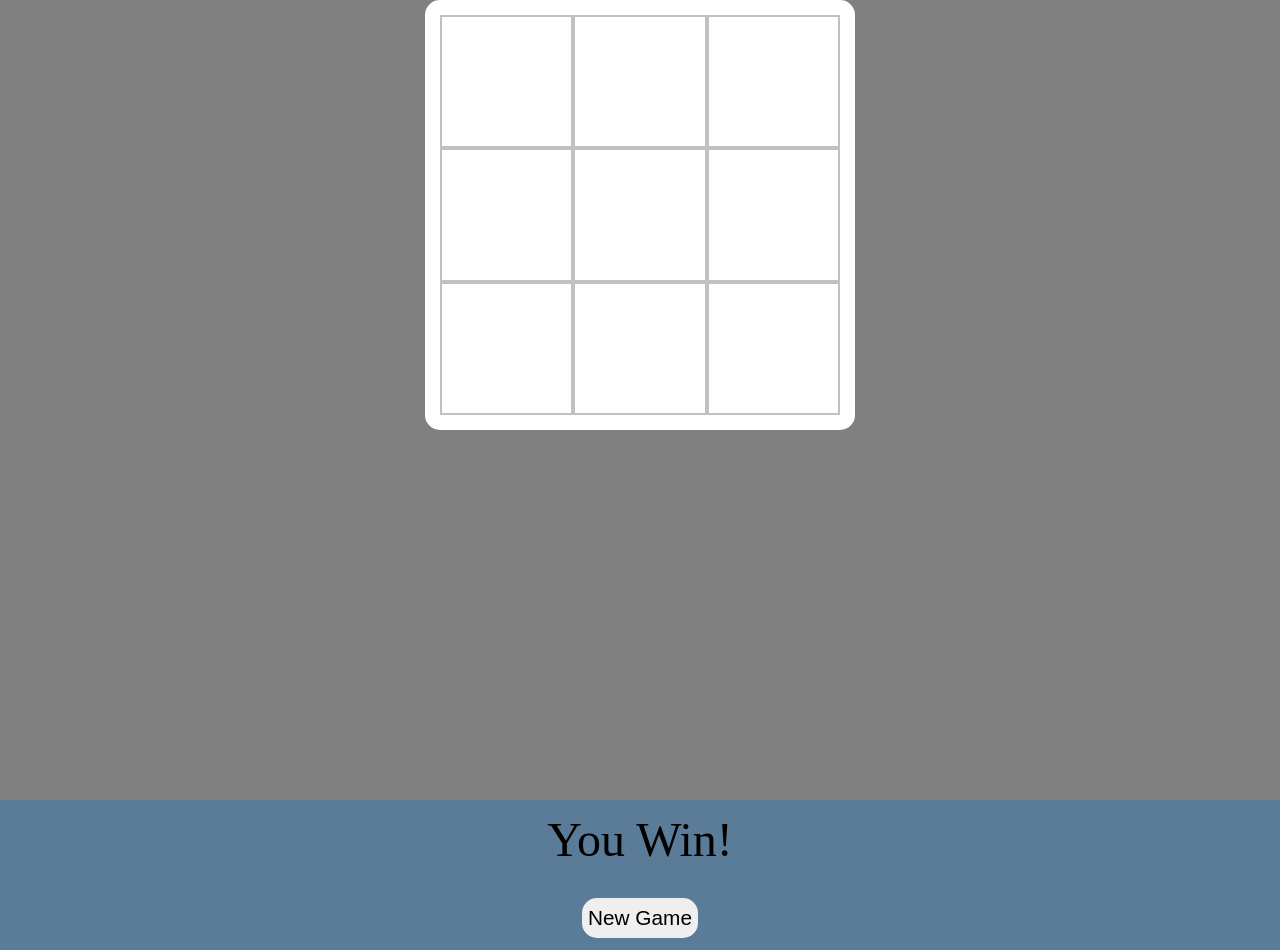
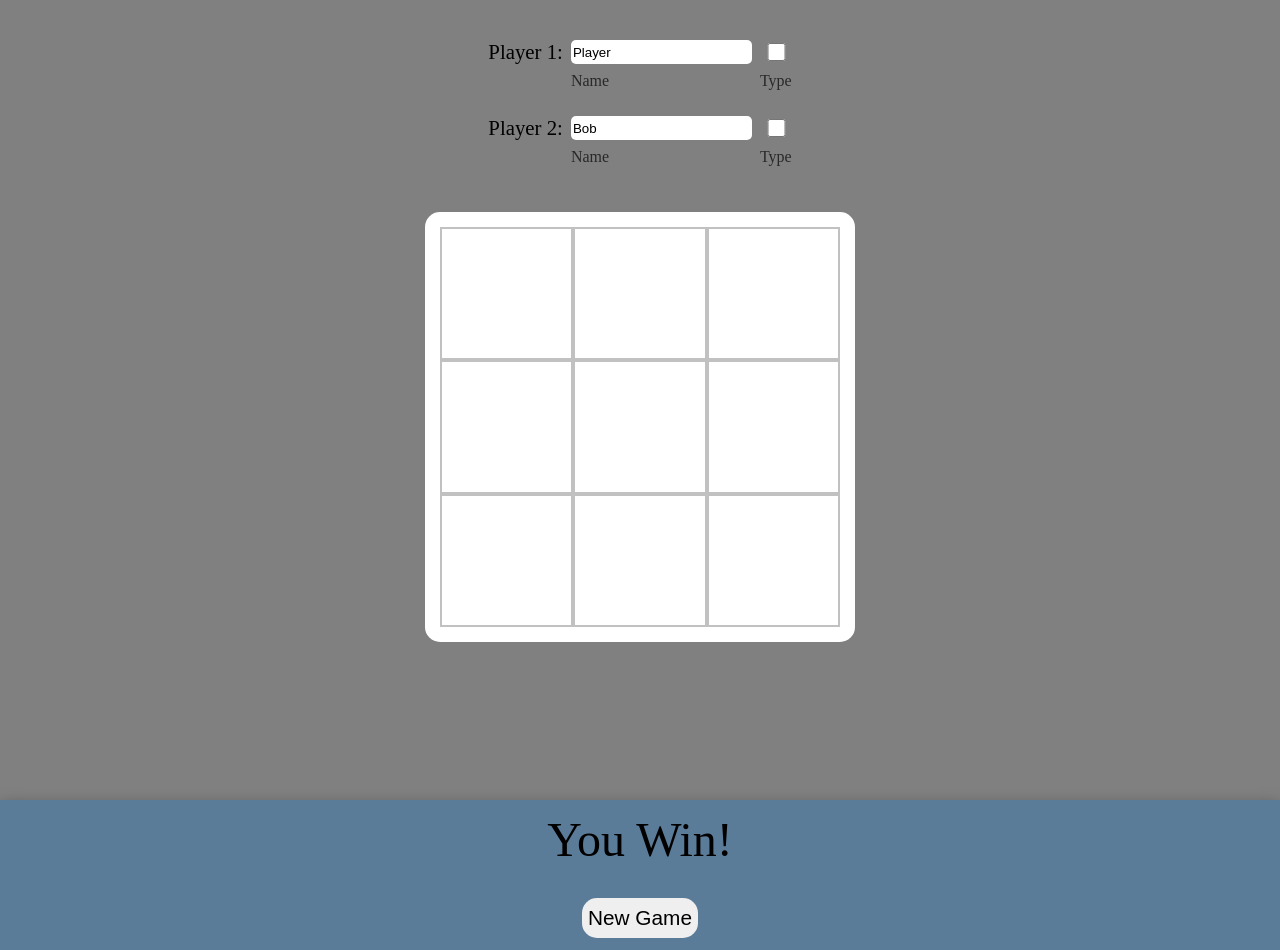
Before and after one commit to ryanertel1/Odin-TicTacToe, a website: page index.html in a window 1280 px wide. Drawn offline with Linux system fonts and the light colour scheme.

Commit message:
Add form to input player information

```diff
--- a/index.html
+++ b/index.html
@@ -9,7 +9,22 @@
     <title>Document</title>
 </head>
 <body>
-    <form class='player-selection'></form>
+    <form class='player-selection'>
+        <div class='player1-container'>
+            <text>Player 1: </text>
+            <input type='text' name='player1-name' class='player-name player1-name'>
+            <input type='checkbox' name='player1-type' class='player-type player1-type'>
+            <label for='player1-name' class='player-name'>Name</label>
+            <label for='player1-type' class='player-type'>Type</label>
+        </div>
+        <div class='player2-container'>
+            <text>Player 2: </text>
+            <input type='text' name='player2-name' class='player-name player2-name'>
+            <input type='checkbox' name='player2-type' class='player-type' player2-type>
+            <label for='player2-name' class='player-name'>Name</label>
+            <label for='player2-type' class='player-type'>Type</label>
+        </div>
+    </form>
 	<div class='game-container'></div>
     <div class='gameOver-modal' data-shown='false'>
         <text class='gameOver-text'>You Win!</text>
--- a/script.js
+++ b/script.js
@@ -1,6 +1,22 @@
 const gameOverModal = document.querySelector('.gameOver-modal');
+const gameOverText = document.querySelector('.gameOver-text');
 const newGameButton = document.querySelector('.newGame-button');
 let playerTurn = true;
+
+const player1Name = document.querySelector('.player1-name');
+const player1Type = document.querySelector('.player1-type');
+const player2Name = document.querySelector('.player2-name');
+const player2Type = document.querySelector('.player2-type');
+player1Name.value = 'Player';
+player2Name.value = 'Bob';
+
+const playerGenerator = (() => {
+    function playerFactory(type, name, marker) {
+        return{type, name, marker};
+    }
+    player1 = playerFactory('human', player1Name.value, 'X');
+    player2 = playerFactory('computer', player2Name.value, 'O');
+})();
 
 const gameBoard = (() => {
     const gameContainer = document.querySelector('.game-container');
@@ -9,12 +25,6 @@ const gameBoard = (() => {
     function cellFactory(row, column, status) {
         return{row, column, status};
     }
-    function playerFactory(type, name, marker) {
-        return{type, name, marker};
-    }
-
-    player1 = playerFactory('human', 'Ryan', 'X');
-    player2 = playerFactory('computer', 'AI:Bob', 'O');
 
     function generate() {
         while(gameContainer.lastChild) {
@@ -48,10 +58,10 @@ const game = (() => {
         }
         if(checkStatus(event.target) === 'empty' && gameOverModal.dataset.shown === 'false') {
             if (playerTurn) {
-                updateStatus(event.target, 'player1');
+                updateStatus(event.target, player1.name);
                 event.target.innerHTML = player1.marker;
             } else {
-                updateStatus(event.target, 'player2');
+                updateStatus(event.target, player2.name);
                 event.target.innerHTML = player2.marker;
             }
             playerTurn = !playerTurn;
@@ -85,14 +95,14 @@ function checkWin() {
     const board = gameBoard.boardArray;
     for (let i = 0; i < 3; i++) {
         if (board[i][0].status !== null && board[i][1].status === board[i][0].status && board[i][2].status === board[i][0].status) {
-            console.log('Win by row');
             gameOverModal.style.animation = 'slideIn 1s forwards';
             gameOverModal.dataset.shown = 'true';
+            gameOverText.innerHTML = `${board[i][0].status} WINS`;
         }
         if (board[0][i].status !== null && board[1][i].status === board[0][i].status && board[2][i].status === board[0][i].status) {
-            console.log('Win by column');
             gameOverModal.style.animation = 'slideIn 1s forwards';
             gameOverModal.dataset.shown = 'true';
+            gameOverText.innerHTML = `${board[i][0].status} WINS`;
         }
     }
 }
@@ -103,3 +113,10 @@ newGameButton.addEventListener('click', () => {
     gameOverModal.dataset.shown = 'false';
     playerTurn = true;
 });
+
+player1Name.addEventListener('input', (event) => {
+    player1.name = event.target.value;
+})
+player2Name.addEventListener('input', (event) => {
+    player2.name = event.target.value;
+})
--- a/style.css
+++ b/style.css
@@ -11,6 +11,46 @@ body {
 		padding: 0;
 		overflow: hidden;
 }
+body {
+	display: flex;
+	flex-direction: column;
+	align-items: center;
+}
+.player-selection {
+	display: grid;
+	grid-template-rows: repeat(2, 1fr);
+	grid-template-columns: 1fr;
+	justify-content: center;
+	align-items: center;
+	align-content: center;
+	justify-items: center;
+	padding: 40px;
+	align-self: center;
+	grid-gap: 20px;
+}
+.player1-container,
+.player2-container {
+	display: grid;
+	grid-template-rows: repeat(2, 1fr);
+	grid-template-columns: 1fr, 1fr, 60px;
+	grid-gap: 8px;
+}
+.player1-container>text,
+.player2-container>text {
+	font-size: 1.3rem;
+}
+.player1-container>label,
+.player2-container>label {
+	color: rgb(40,40,40);
+}
+.player-name {
+	grid-column: 2 / 3;
+	border-radius: 5px;
+	border: none;
+}
+.player-type {
+	grid-column: 3 / 4;
+}
 .game-container {
 	background-color: white;
 	padding: 15px;
@@ -20,8 +60,6 @@ body {
 	width: min(400px, 40vw);
 	aspect-ratio: 1 / 1;
 	border-radius: 15px;
-	margin: auto;
-	margin-top: auto;
 }
 .row {
 	display: grid;
@@ -49,6 +87,7 @@ body {
 	justify-content: space-between;
 	align-items: center;
 	background-color: #5b7c99;
+	box-shadow: rgba(0, 0, 0, 0.35) 0px 5px 15px;
 }
 @keyframes slideIn {
 	from {bottom: calc(var(--modal-height) * -1)}
@@ -70,6 +109,7 @@ body {
 	height: 40px;
 	border-radius: 15px;
 	border: none;
+	cursor: grab;
 }
 .newGame-button:hover {
 	background-color: #ff8c42;
```
